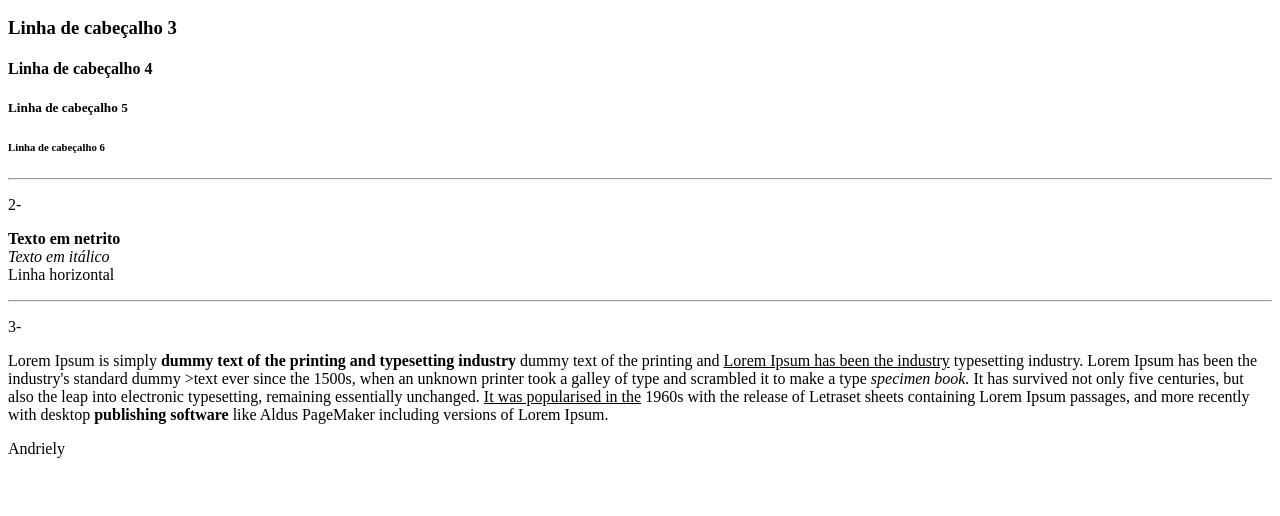
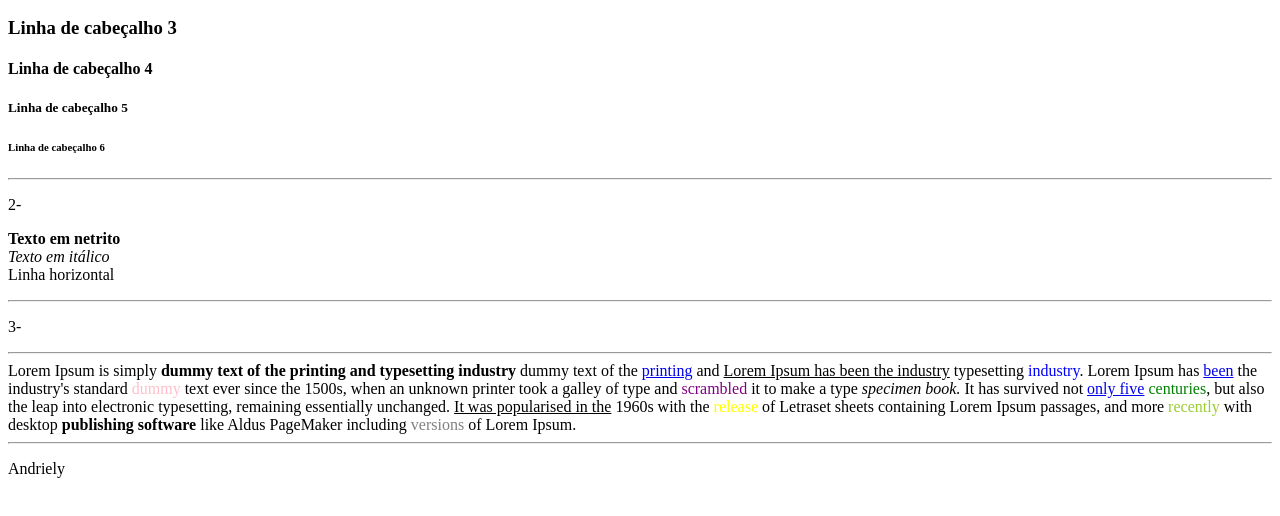
Before and after one commit to andrielystarosky/web-atv2, a plain HTML site: page index.html in a window 1280 px wide. Shown: the part 144-660 px from the top of the page. Drawn offline with Linux system fonts and the light colour scheme.

Commit message:
Exe 3-vs2

```diff
--- a/index.html
+++ b/index.html
@@ -25,7 +25,9 @@
     <hr>
     <p>3-</p>
     <p>
-        Lorem Ipsum is simply <b>dummy text of the printing and typesetting industry</b> dummy text of the printing and <u>Lorem Ipsum has been the industry</u> typesetting industry. Lorem Ipsum has been the industry's standard dummy >text ever since the 1500s, when an unknown printer took a galley of type and scrambled it to make a type <i>specimen book.</i> It has survived not only five centuries, but also the leap into electronic typesetting, remaining essentially unchanged. <u>It was popularised in the</u> 1960s with the release of Letraset sheets containing Lorem Ipsum passages, and more recently with desktop <b>publishing software</b> like Aldus PageMaker including versions of Lorem Ipsum.
+        <hr>
+        Lorem Ipsum is simply <b>dummy text of the printing and typesetting industry</b> dummy text of the <a href="https://www.w3.org/TR/REC-html40/types.html" target="_blank">printing</a> and <u>Lorem Ipsum has been the industry</u> typesetting <span style="color: blue;">industry</span>. Lorem Ipsum has <a href="https://www.w3.org/TR/CSS21/propidx.html" target="_blank">been</a> the industry's standard <span style="color: pink;">dummy</span> text ever since the 1500s, when an unknown printer took a galley of type and <span style="color: purple;">scrambled</span> it to make a type <i>specimen book.</i> It has survived not <a href="https://unidavi.edu.br/" target="_blank">only five</a> <span style="color: green;">centuries</span>, but also the leap into electronic typesetting, remaining essentially unchanged. <u>It was popularised in the</u> 1960s with the <span style="color: yellow;">release</span> of Letraset sheets containing Lorem Ipsum passages, and more <span style="color: yellowgreen;">recently</span> with desktop <b>publishing software</b> like Aldus PageMaker including <span style="color: grey;">versions</span> of Lorem Ipsum.
+        <hr>
     </p>
 
 
```
